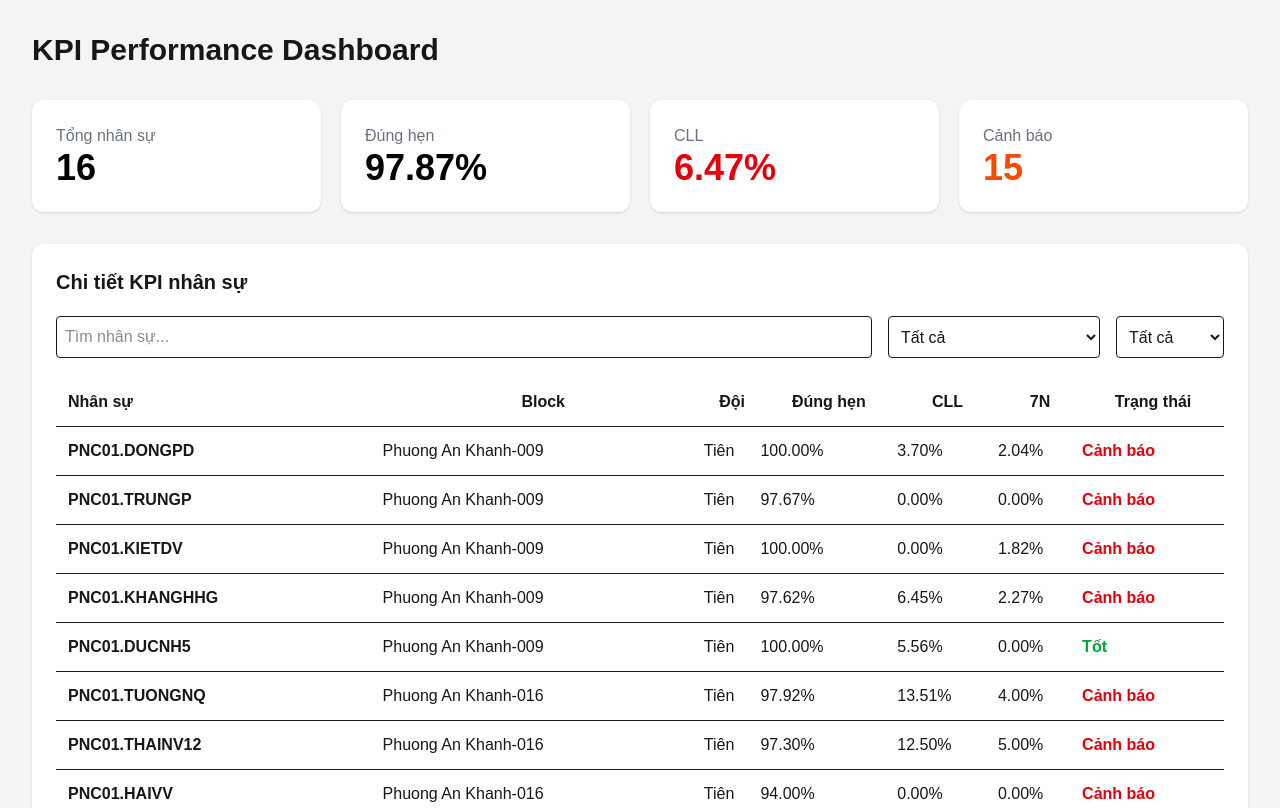
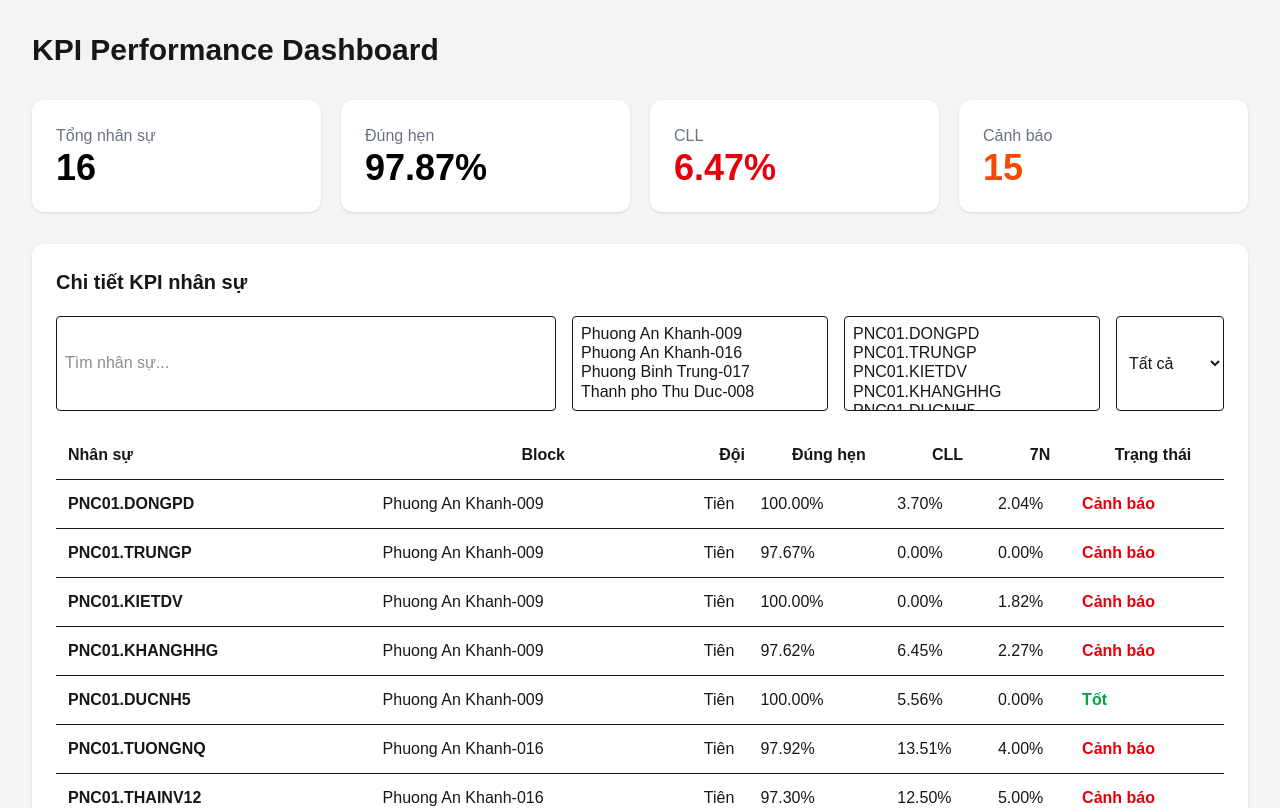
Before and after one commit to teamgpt321-collab/kpi-dashboard, a Next.js app: page / in a window 1280 px wide. Shown: the top 808 px of the page. Built offline with nearby package versions, Linux system fonts and the light colour scheme.

Commit message:
Add multi select filter block and employee

```diff
--- a/app/page.tsx
+++ b/app/page.tsx
@@ -38,13 +38,17 @@ const [selectedEmployee,setSelectedEmployee] = useState<any>(null);
 
 const [keyword,setKeyword]=useState("");
 const [status,setStatus]=useState("Tất cả");
-const [block,setBlock]=useState("Tất cả");
+const [blocksSelected,setBlocksSelected]=useState<string[]>([]);
+const [employeesSelected,setEmployeesSelected]=useState<string[]>([]);
 
 
 
 const blocks = [
-  "Tất cả",
   ...Array.from(new Set(employees.map(emp => emp.block)))
+];
+
+const employeeNames = [
+  ...Array.from(new Set(employees.map(emp => emp.name)))
 ];
 
 
@@ -67,9 +71,17 @@ emp.status===status
 &&
 
 (
-block==="Tất cả"
+blocksSelected.length === 0
 ||
-emp.block===block
+blocksSelected.includes(emp.block)
+)
+
+&&
+
+(
+employeesSelected.length === 0
+||
+employeesSelected.includes(emp.name)
 )
 
 )
@@ -127,6 +139,7 @@ Chi tiết KPI nhân sự
 
 <div className="flex gap-4 mb-5">
 
+
 <input
 className="border rounded p-2 flex-1"
 placeholder="Tìm nhân sự..."
@@ -136,9 +149,15 @@ onChange={(e)=>setKeyword(e.target.value)}
 
 
 <select
-className="border rounded p-2"
-value={block}
-onChange={(e)=>setBlock(e.target.value)}
+multiple
+className="border rounded p-2 w-64"
+value={blocksSelected}
+onChange={(e)=>
+setBlocksSelected(
+Array.from(e.target.selectedOptions)
+.map(x=>x.value)
+)
+}
 >
 
 {blocks.map(b=>(
@@ -151,20 +170,41 @@ onChange={(e)=>setBlock(e.target.value)}
 
 
 <select
+multiple
+className="border rounded p-2 w-64"
+value={employeesSelected}
+onChange={(e)=>
+setEmployeesSelected(
+Array.from(e.target.selectedOptions)
+.map(x=>x.value)
+)
+}
+>
+
+{employeeNames.map(name=>(
+<option key={name} value={name}>
+{name}
+</option>
+))}
+
+</select>
+
+
+<select
 className="border rounded p-2"
 value={status}
 onChange={(e)=>setStatus(e.target.value)}
 >
 
-<option value="Tất cả">
+<option>
 Tất cả
 </option>
 
-<option value="Tốt">
+<option>
 Tốt
 </option>
 
-<option value="Cảnh báo">
+<option>
 Cảnh báo
 </option>
 
```
